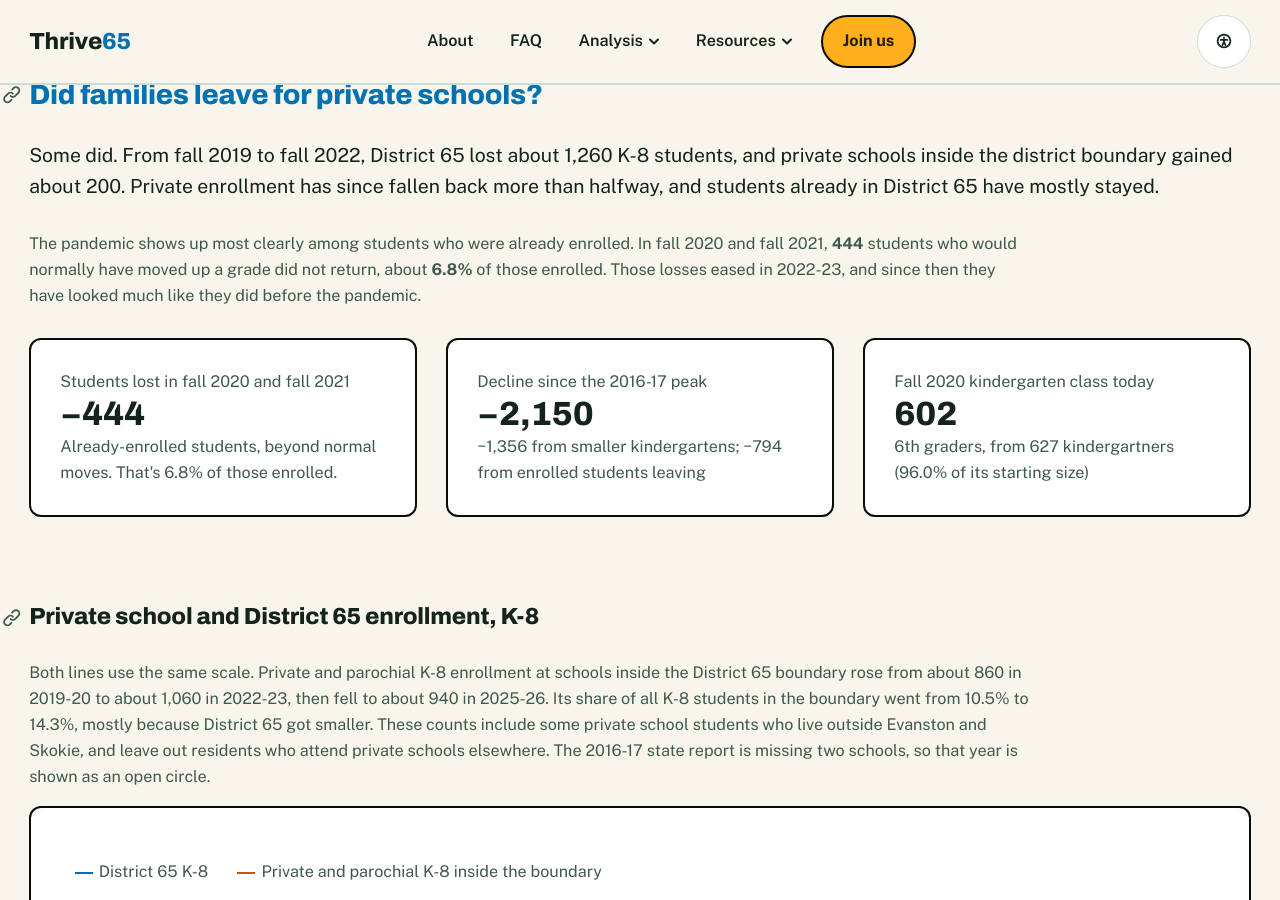
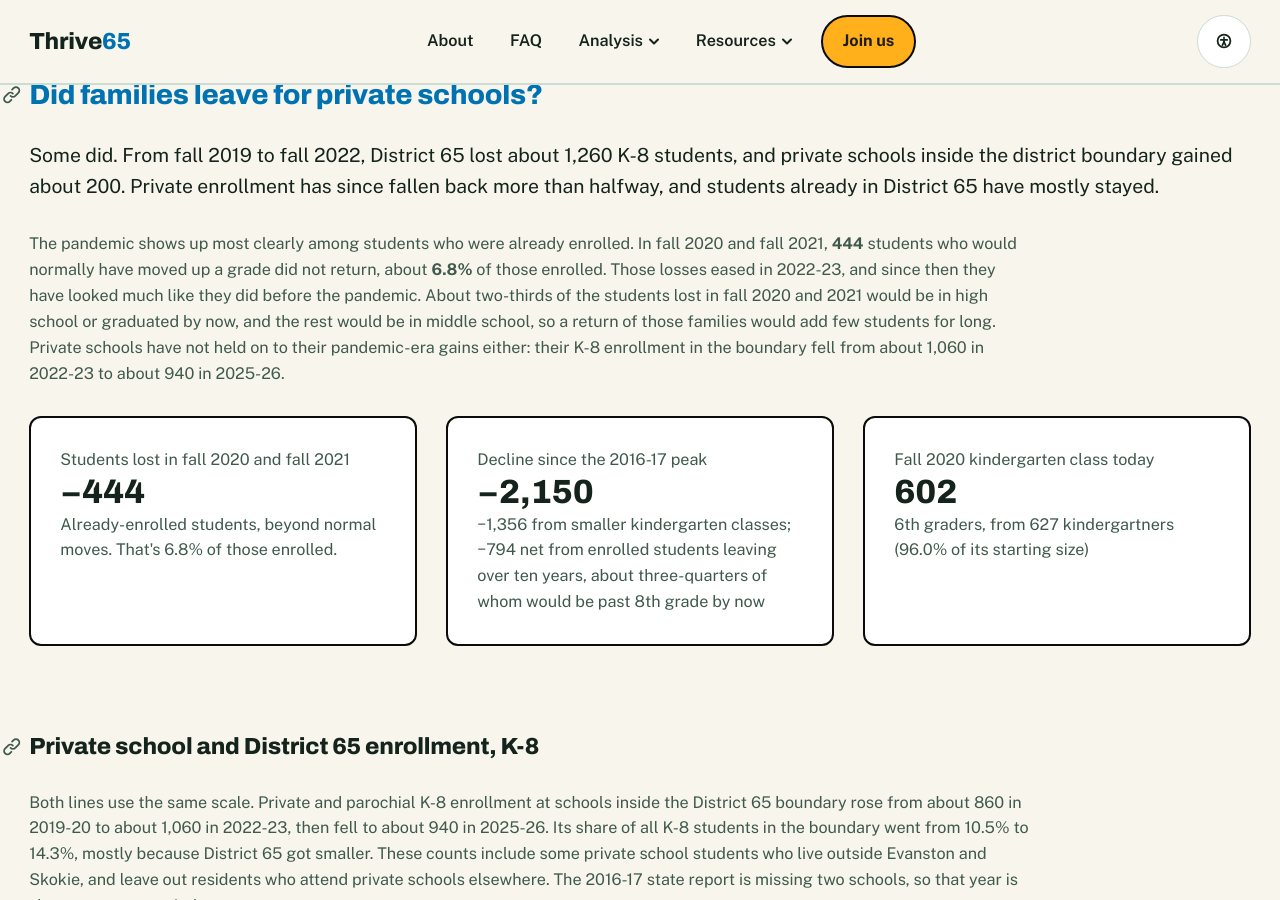
Before and after one commit to Thrive65/thrive65-site, a Jekyll site: the page built from analysis/enrollment.md, in a window 1280 px wide and 900 px high, scrolled down 3881 px. Built offline with Jekyll 4.4.1, drawn with Linux system fonts in a browser that asks for light colours.

Commit message:
Clarify the since-peak split and note that most pandemic-era leavers have aged out
Co-Authored-By: Claude Opus 5.5 <noreply@anthropic.com>
Claude-Session: https://claude.ai/code/session_01SmpF7gL57aNoLck87onHpj

```diff
--- a/analysis/enrollment.md
+++ b/analysis/enrollment.md
@@ -45,10 +45,10 @@ wide: true
 
 <h2 id="private">Did families leave for private schools?</h2>
 <p class="lede">Some did. From fall 2019 to fall 2022, District 65 lost about 1,260 K-8 students, and private schools inside the district boundary gained about 200. Private enrollment has since fallen back more than halfway, and students already in District 65 have mostly stayed.</p>
-<p class="note" id="covid-takeaway">The pandemic shows up most clearly among students who were already enrolled. In fall 2020 and fall 2021, <b data-draw="cv-loss">—</b> students who would normally have moved up a grade did not return, about <b data-draw="cv-pct">—</b> of those enrolled. Those losses eased in 2022-23, and since then they have looked much like they did before the pandemic.</p>
+<p class="note" id="covid-takeaway">The pandemic shows up most clearly among students who were already enrolled. In fall 2020 and fall 2021, <b data-draw="cv-loss">—</b> students who would normally have moved up a grade did not return, about <b data-draw="cv-pct">—</b> of those enrolled. Those losses eased in 2022-23, and since then they have looked much like they did before the pandemic. About two-thirds of the students lost in fall 2020 and 2021 would be in high school or graduated by now, and the rest would be in middle school, so a return of those families would add few students for long. Private schools have not held on to their pandemic-era gains either: their K-8 enrollment in the boundary fell from about 1,060 in 2022-23 to about 940 in 2025-26.</p>
 <div class="tiles" id="covid-tiles">
   <div class="tile"><div class="lab">Students lost in fall 2020 and fall 2021</div><div class="big" data-draw="cv-loss2">—</div><div class="sub">Already-enrolled students, beyond normal moves. That's <span data-draw="cv-pct2">—</span> of those enrolled.</div></div>
-  <div class="tile"><div class="lab">Decline since the 2016-17 peak</div><div class="big" data-draw="cv-total">—</div><div class="sub"><span data-draw="cv-entry2">—</span> from smaller kindergartens; <span data-draw="cv-cont">—</span> from enrolled students leaving</div></div>
+  <div class="tile"><div class="lab">Decline since the 2016-17 peak</div><div class="big" data-draw="cv-total">—</div><div class="sub"><span data-draw="cv-entry2">—</span> from smaller kindergarten classes; <span data-draw="cv-cont">—</span> net from enrolled students leaving over ten years, about three-quarters of whom would be past 8th grade by now</div></div>
   <div class="tile"><div class="lab">Fall 2020 kindergarten class today</div><div class="big" data-draw="cv-k20">—</div><div class="sub">6th graders, from <span data-draw="cv-k20k">—</span> kindergartners (<span data-draw="cv-k20p">—</span> of its starting size)</div></div>
 </div>
 
```
